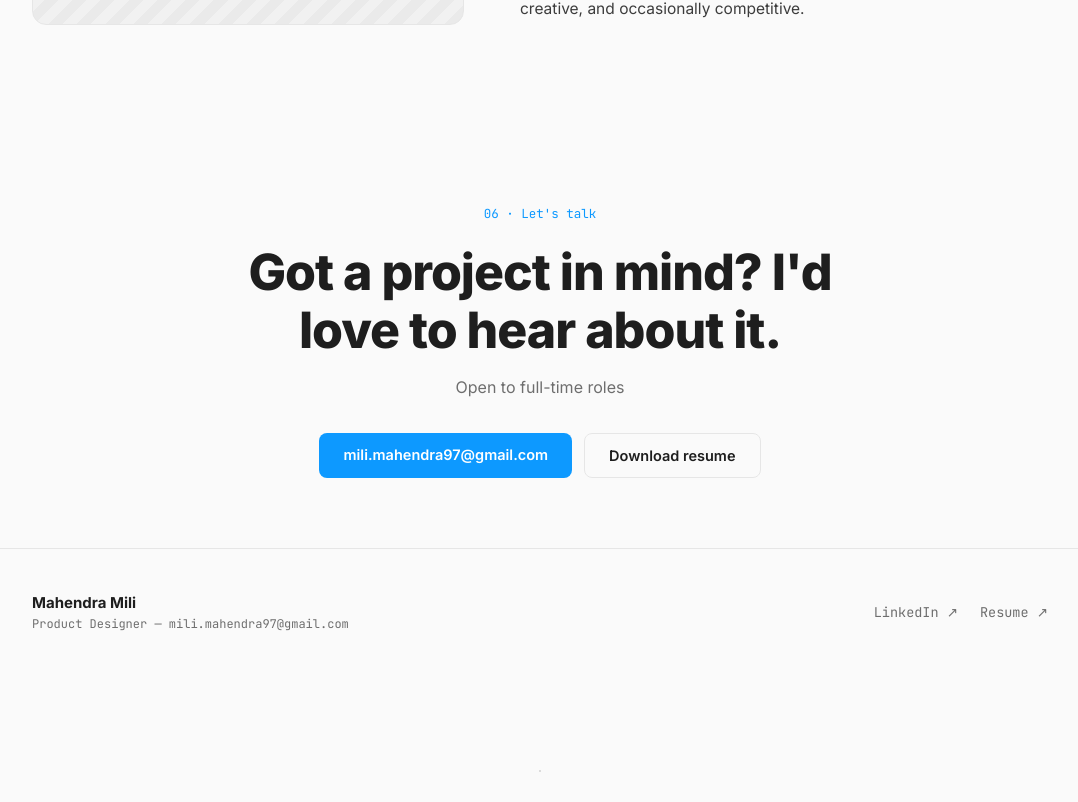
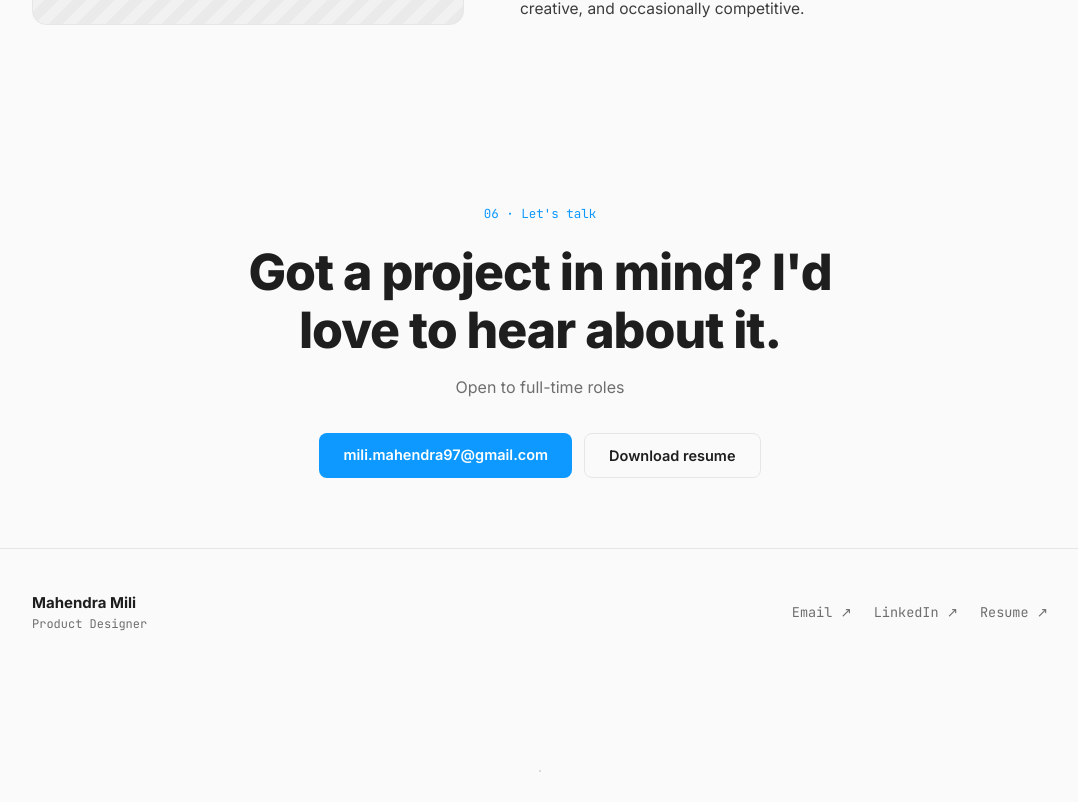
Before and after one commit to leesoosun/Figma_Style_Portfolio, a React (Vite) app: page / in a window 1280 px wide. Shown: the part 4429-5231 px from the top of the page, without its empty margins (100-1178 px from the left). Built offline with nearby package versions, Linux system fonts and the light colour scheme.

Commit message:
Move email out of the footer name line into its own CTA beside LinkedIn

```diff
--- a/src/components.js
+++ b/src/components.js
@@ -378,9 +378,7 @@ export function Footer() {
       <div className="foot-row">
         <div className="name">
           {owner.name}
-          <span>
-            {owner.role} — {owner.email}
-          </span>
+          <span>{owner.role}</span>
         </div>
         <div className="foot-links">
           {owner.socials.map((s) => (
--- a/src/data.js
+++ b/src/data.js
@@ -24,11 +24,14 @@ import unbiasedLogo from './assets/brands/unbiased.png'
 
 export const SAMPLE_CONTENT = false
 
+const ownerEmail = 'mili.mahendra97@gmail.com'
+
 export const owner = {
   name: 'Mahendra Mili',
   role: 'Product Designer',
-  email: 'mili.mahendra97@gmail.com',
+  email: ownerEmail,
   socials: [
+    { label: 'Email', href: `mailto:${ownerEmail}` },
     { label: 'LinkedIn', href: 'https://www.linkedin.com/in/mahendra-mili/' },
     { label: 'Resume', href: '#', hint: 'Add resume.pdf to /public and link it here' },
   ],
```
